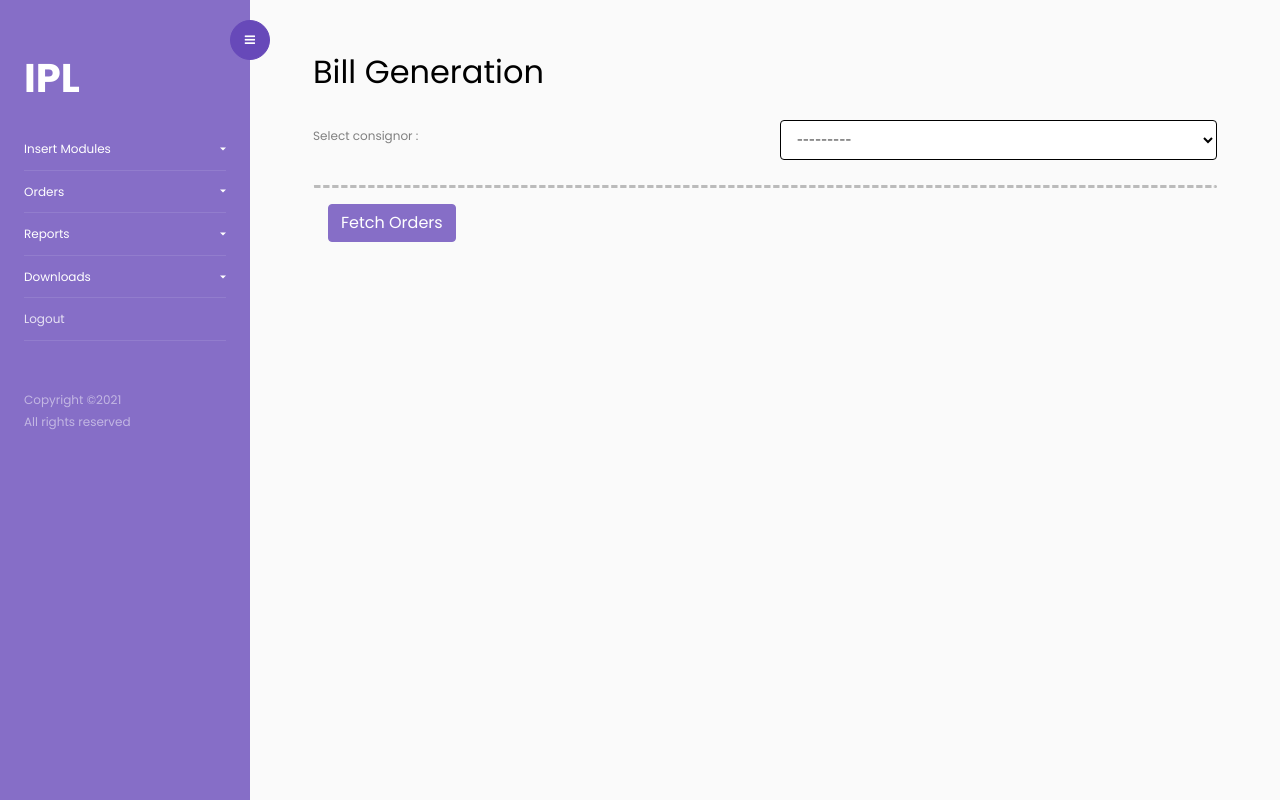
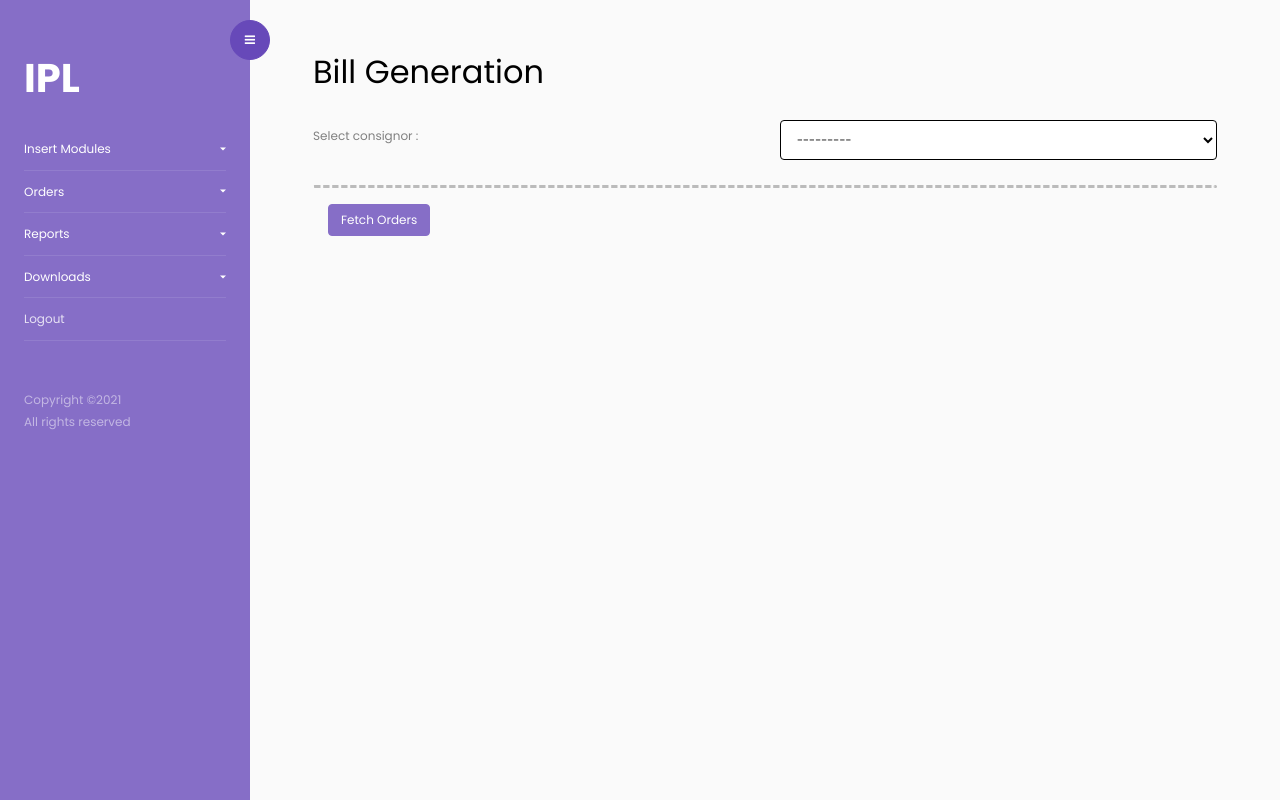
Before and after one commit to Purushotth/iplogistics, a Django app: template ipl/application/templates/bill_generation.html in a window 1280 px wide. Run offline with Django 3.2, Linux system fonts and the light colour scheme; the template is opened without the code that fills it, so the values that code supplies are empty; some libraries are stand-ins or nearby versions.

Commit message:
css changes

```diff
--- a/ipl/application/templates/base.html
+++ b/ipl/application/templates/base.html
@@ -167,6 +167,7 @@ td { font-size: 11px;}
           }
 $("input").css("font-size", "11px");
 $("select").css("font-size", "11px");
+$("button").css("font-size", "12px");
       </script>
       {% block other_scripts %}
       {% endblock other_scripts %}
```
